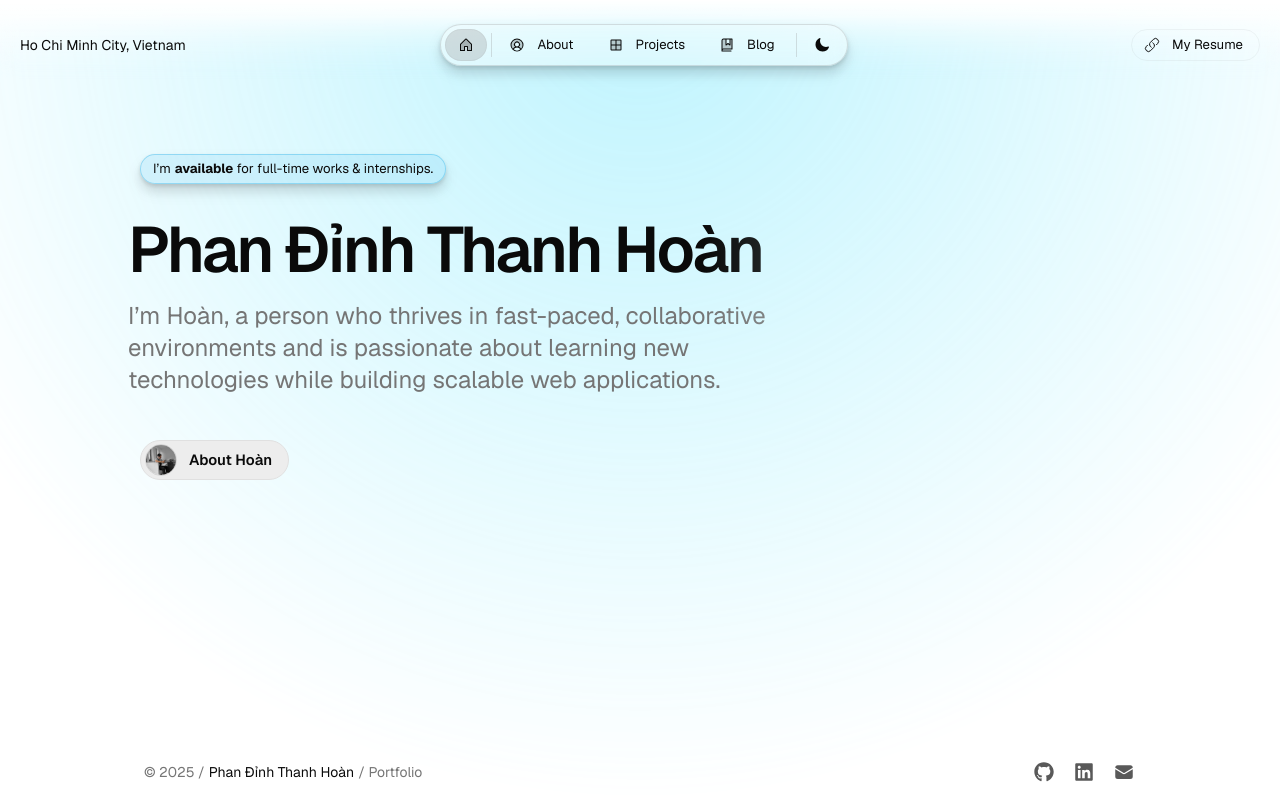
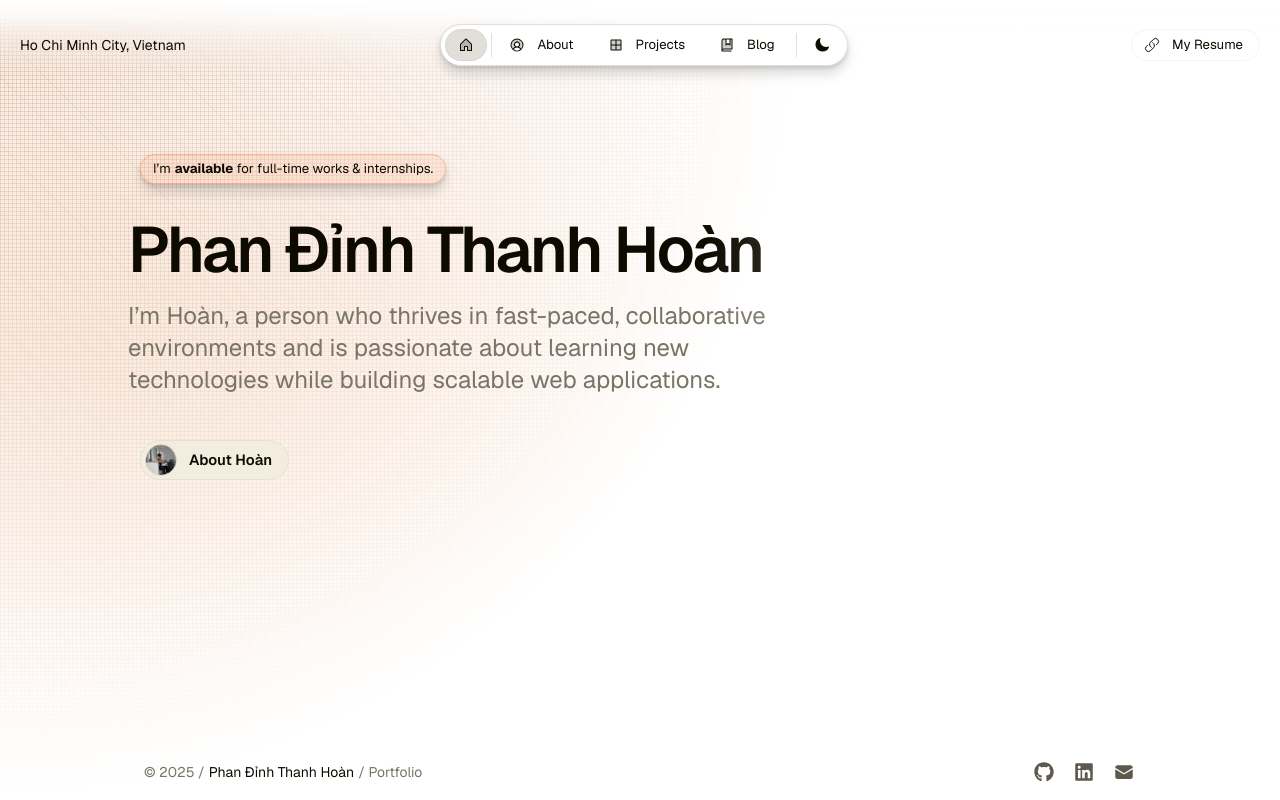
Before and after one commit to thanhhoan-v2/Personal_Porfolio, a Next.js app: page / in a window 1280 px wide. Built offline with nearby package versions, Linux system fonts and the light colour scheme.

Commit message:
Update config.js to modify theme colors, adjust effects display settings, and refine scaling and surface properties for enhanced visual consistency.

```diff
--- a/src/app/resources/config.js
+++ b/src/app/resources/config.js
@@ -39,26 +39,26 @@ const font = {
 
 const style = {
   theme: "dark", // theme is not necessary when using ThemeProvider (default)
-  neutral: "gray", // sand | gray | slate
-  brand: "cyan", // blue | indigo | violet | magenta | pink | red | orange | yellow | moss | green | emerald | aqua | cyan
-  accent: "red", // blue | indigo | violet | magenta | pink | red | orange | yellow | moss | green | emerald | aqua | cyan
+  neutral: "sand", // sand | gray | slate
+  brand: "orange", // blue | indigo | violet | magenta | pink | red | orange | yellow | moss | green | emerald | aqua | cyan
+  accent: "orange", // blue | indigo | violet | magenta | pink | red | orange | yellow | moss | green | emerald | aqua | cyan
   solid: "contrast", // color | contrast
-  solidStyle: "flat", // flat | plastic
+  solidStyle: "plastic", // flat | plastic
   border: "playful", // rounded | playful | conservative
-  surface: "translucent", // filled | translucent
+  surface: "filled", // filled | translucent
   transition: "all", // all | micro | macro
-  scaling: "100", // 90 | 95 | 100 | 105 | 110
+  scaling: "90", // 90 | 95 | 100 | 105 | 110
 };
 
 const effects = {
   mask: {
-    cursor: false,
+    cursor: true,
     x: 50,
     y: 0,
     radius: 100,
   },
   gradient: {
-    display: false,
+    display: true,
     opacity: 100,
     x: 50,
     y: 60,
@@ -75,14 +75,14 @@ const effects = {
     color: "brand-background-strong",
   },
   grid: {
-    display: false,
+    display: true,
     opacity: 100,
     color: "neutral-alpha-medium",
     width: "0.25rem",
     height: "0.25rem",
   },
   lines: {
-    display: false,
+    display: true,
     opacity: 100,
     color: "neutral-alpha-weak",
     size: "16",
```
